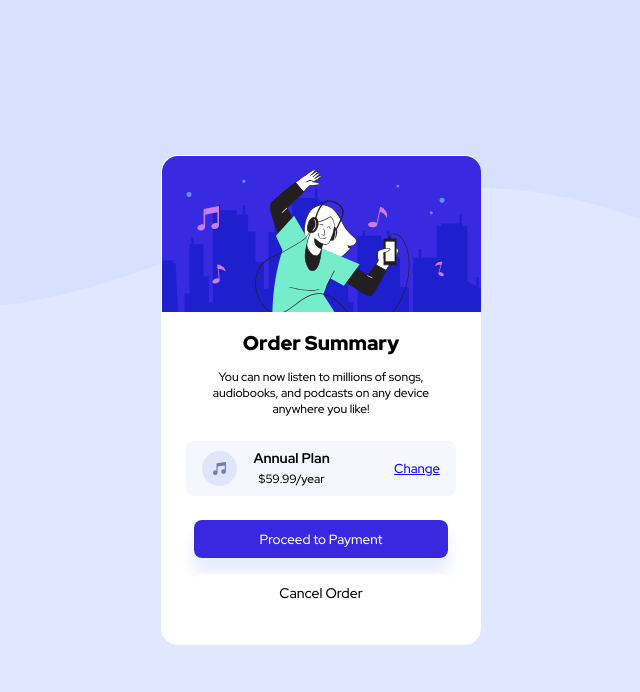
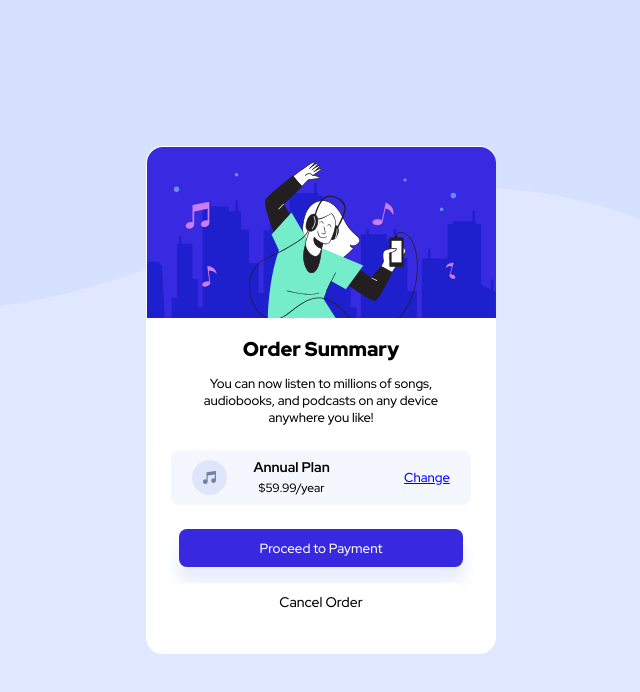
Before and after one commit to Kincyrus12/order-summary-frontend-mentor-challenge, a plain HTML site: page music challenge frontendmentor/index.html in a window 1280 px wide. Shown: the whole page, without its empty margins (319-959 px from the left). Drawn offline with Linux system fonts and the light colour scheme.

Commit message:
Update styles.css

```diff
--- a/music challenge frontendmentor/styles.css
+++ b/music challenge frontendmentor/styles.css
@@ -26,7 +26,7 @@ body{
 
 .main{
     background: #fff;
-    width: 320px;
+    width: 350px;
     display: block;
     text-align: center;
     border: 1px solid white;
@@ -34,7 +34,7 @@ body{
 }
 
 .main .hero{
-    width: 319px;
+    width: 349px;
     border-radius: 16px  16px 0  0;
 }
 
@@ -45,9 +45,9 @@ body{
 }
 
 .main p{
-    font-size: 12px;
+    font-size: 13px;
     padding-bottom: 1.5rem;
-    margin:0 3rem;
+    margin:0 2rem;
     font-weight: 500;
 }
 
```
